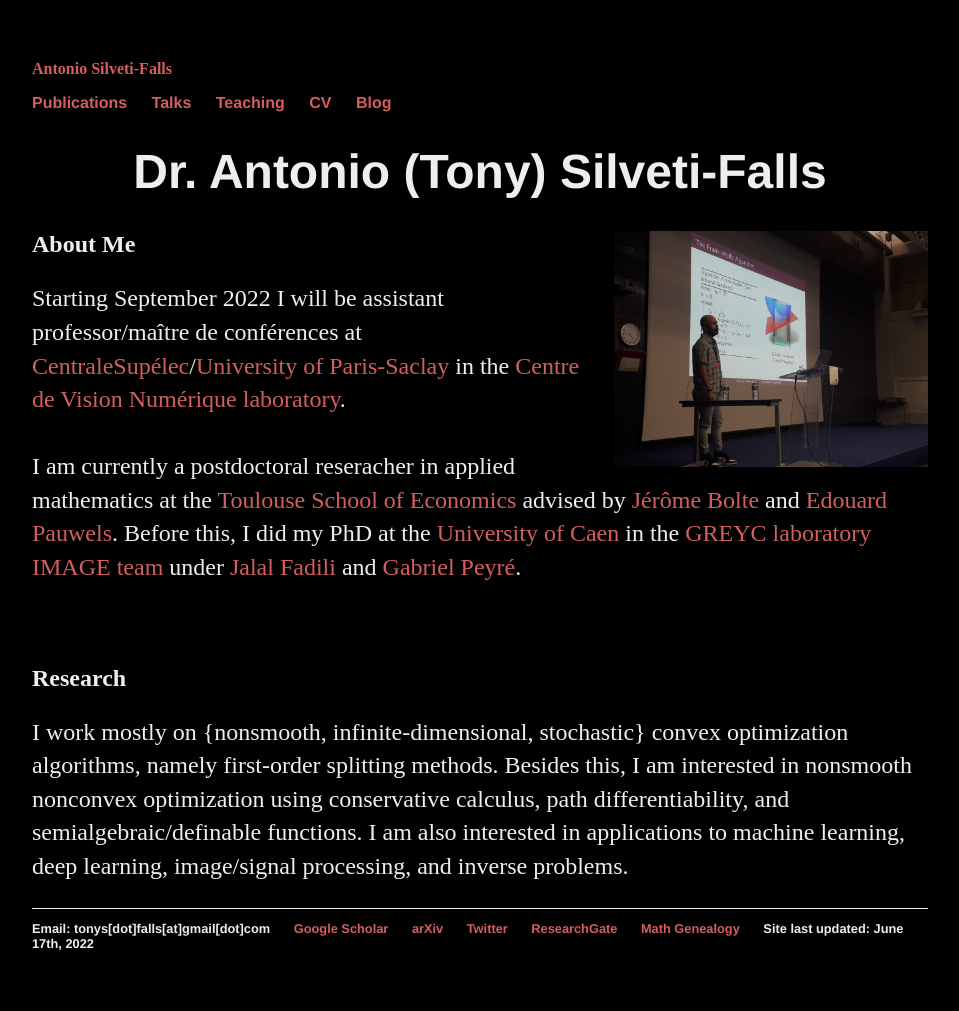
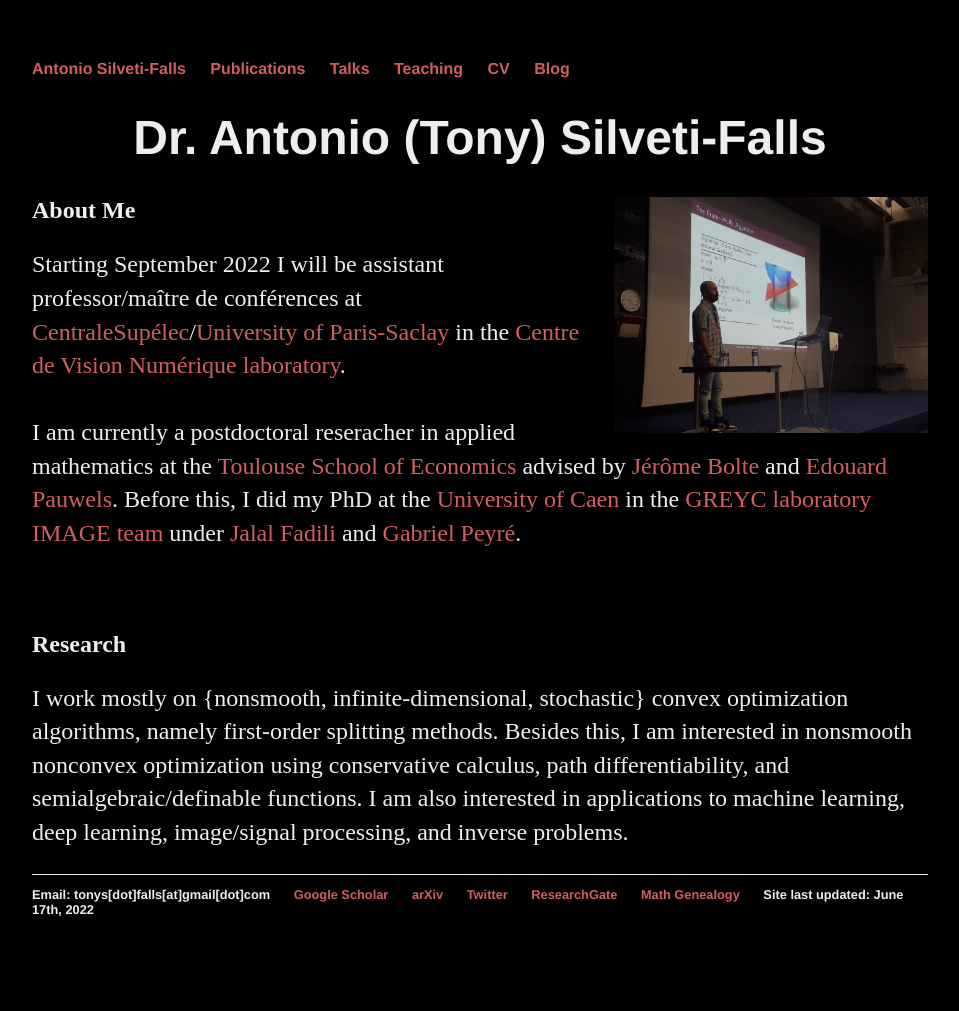
Before and after one commit to tonysf/tonysf.github.io, a Jekyll site: the page built from index.html, in a window 1280 px wide. Shown: the whole page, without its empty margins (160-1119 px from the left). Built offline with Jekyll 4.4.1, drawn with Linux system fonts in a browser that asks for light colours; after the commit the page ends 977 px from its top, so only the background shows below that.

```diff
--- a/_layouts/default.html
+++ b/_layouts/default.html
@@ -5,9 +5,9 @@
         <link rel="stylesheet" type="text/css" href="/main.css">
 	</head>
 	<body>
-		<header><a href="/index.html"><b>Antonio Silveti-Falls</b></a>
 		<nav>
     		<ul>
+        		<li><a href="/index.html"><b>Antonio Silveti-Falls</b></a></li>
         		<li><a href="/publications.html">Publications</a></li>
         		<li><a href="/talks.html">Talks</a></li>
         		<li><a href="/teaching.html">Teaching</a></li>
@@ -15,7 +15,6 @@
 			<li><a href="/blog.html">Blog</a></li>
     		</ul>
 		</nav>
-		</header>
 			<div class="container">
 			    		<div class="blurb">
 
```
